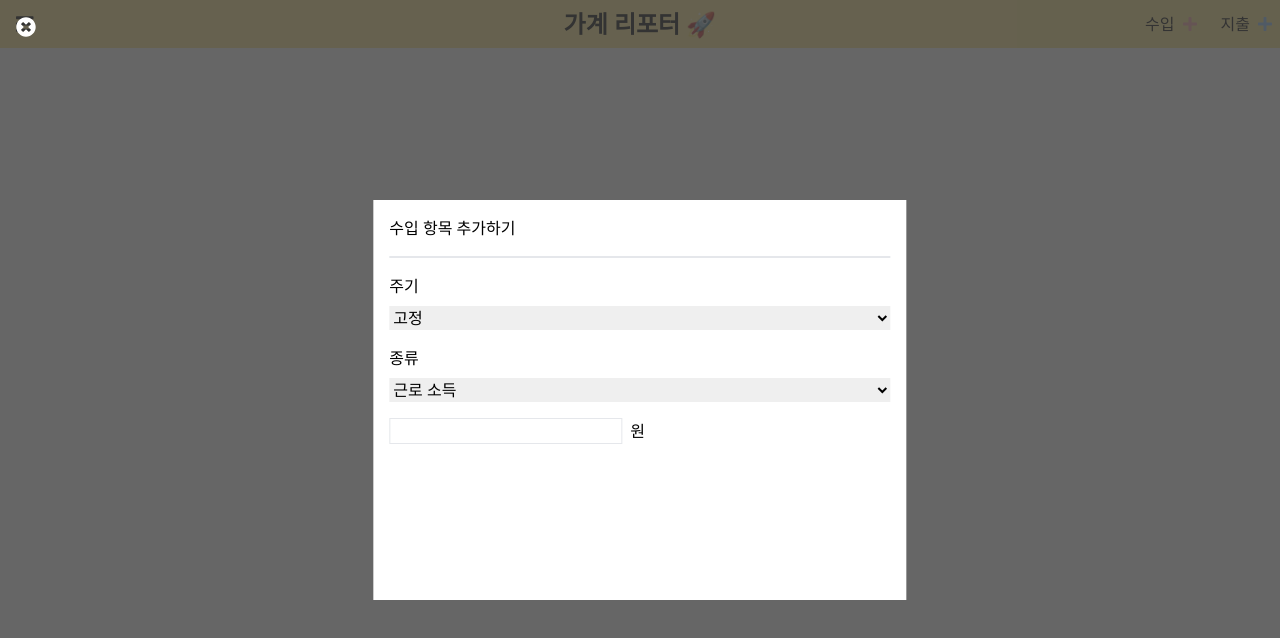
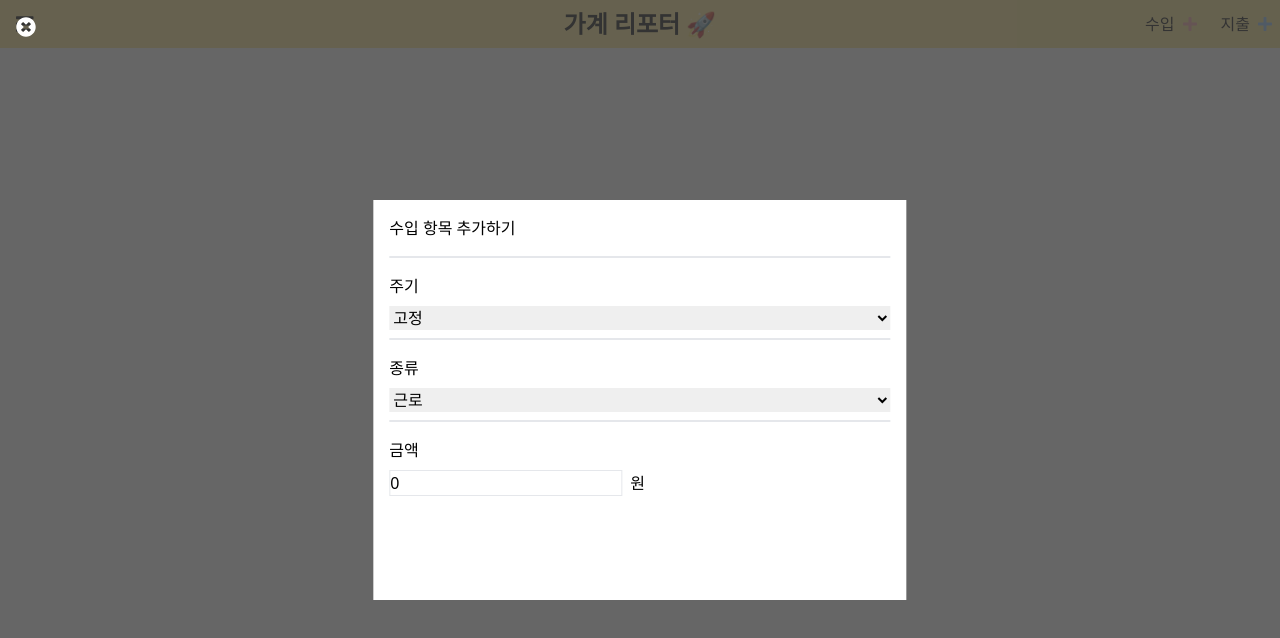
Before and after one commit to SUPINKIM/account_reporter, a Vue app: page / in a window 1280 px wide. Both pictures are taken after a click on the button "수입". Shown: the top 638 px of the page. Built offline with nearby package versions, Linux system fonts and the light colour scheme.

Commit message:
feat: income type 변경 및 event handler 추가

```diff
--- a/src/components/IncomeForm.vue
+++ b/src/components/IncomeForm.vue
@@ -1,29 +1,52 @@
-<script setup lang="ts"></script>
+<script setup lang="ts">
+import { computed, Ref, ref } from 'vue';
+import { Category, Cycle } from '../utils/types';
+
+const cycle: Ref<Cycle> = ref('fixed');
+const category: Ref<Category> = ref('income');
+
+const selectCycle = (event: Event) => {
+  cycle.value = (event.target as HTMLSelectElement).value as Cycle;
+};
+const selectCategory = (event: Event) => {
+  category.value = (event.target as HTMLSelectElement).value as Category;
+};
+
+const earning = ref(0);
+</script>
 
 <template>
   <div
-    class="modal-content-container w-5/12 h-2/4 bg-white absolute top-1/2 left-1/2 -translate-x-2/4 -translate-y-2/4 p-4"
+    class="modal-content-container w-8/12 md:w-5/12 h-2/4 bg-white absolute top-1/2 left-1/2 -translate-x-2/4 -translate-y-2/4 p-4"
     @click.stop
   >
     <div class="modal-content-title">수입 항목 추가하기</div>
     <div class="w-full border my-4"></div>
-    <div class="flex flex-col gap-y-2">
+    <div class="flex flex-col gap-y-2 border-b-2 pb-2">
       <label>주기</label>
-      <select>
-        <option value="fixed">고정</option>
-        <option value="non-fixed">비 고정</option>
+      <select @change="selectCycle">
+        <option value="fixed" selected>고정</option>
+        <option value="non-fixed">비고정</option>
       </select>
     </div>
-    <div class="flex flex-col gap-y-2 my-4">
+    <div class="flex flex-col gap-y-2 my-4 border-b-2 pb-2">
       <label>종류</label>
-      <select>
-        <option value="income">근로 소득</option>
+      <select @change="selectCategory">
+        <option value="income" selected>근로</option>
         <option value="stock">주식</option>
       </select>
     </div>
-    <div>
-      <input class="border mr-2" type="number" />
-      <span>원</span>
+    <div class="flex flex-wrap flex-col gap-y-2">
+      <span>금액</span>
+      <div>
+        <input
+          class="border mr-2 min-w-fit"
+          type="number"
+          min="0"
+          v-model="earning"
+        />
+        <span>원</span>
+      </div>
     </div>
   </div>
 </template>
--- a/src/utils/types.ts
+++ b/src/utils/types.ts
@@ -1,4 +1,4 @@
 export type ModalView = 'INCOME_FORM' | 'EXPENDITURE_FORM';
 
-export type Cycle = '고정' | '비고정';
-export type Category = '근로' | '주식';
+export type Cycle = 'fixed' | 'non-fixed';
+export type Category = 'income' | 'stock';
```
